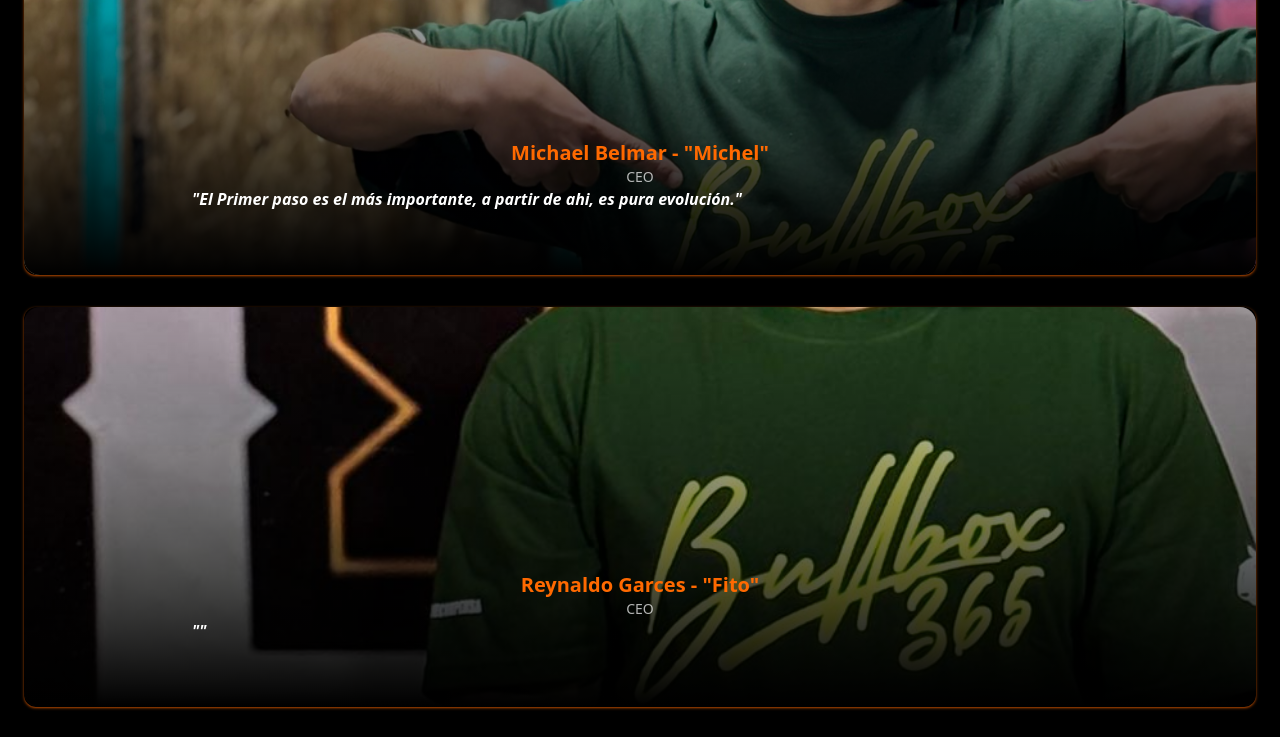
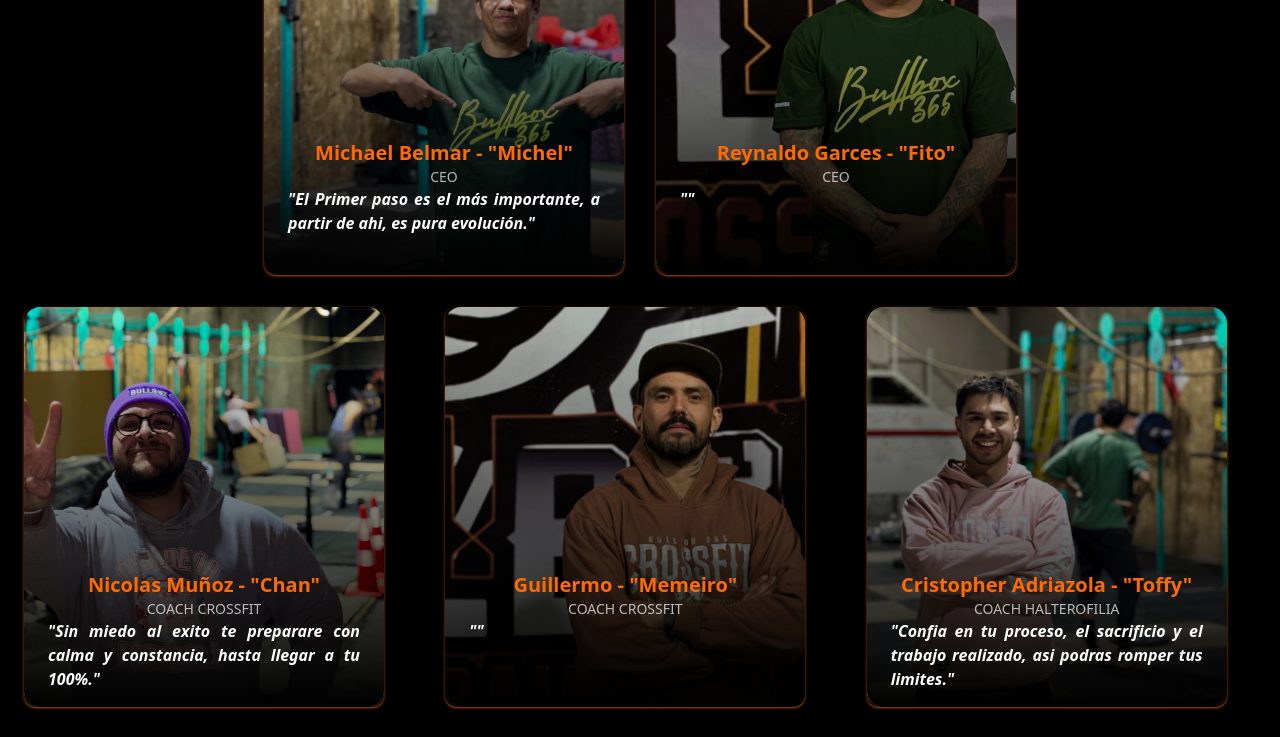
Before and after one commit to 0xTiaz/crossfit-bullbox-365, a React (Vite) app: page / in a window 1280 px wide. Shown: the part 1480-2217 px from the top of the page. Built offline with nearby package versions, Linux system fonts and the light colour scheme.

Commit message:
Added more testimonials and schedule images - Matias Figueroa

```diff
--- a/src/components/Coaches/Coaches.jsx
+++ b/src/components/Coaches/Coaches.jsx
@@ -13,12 +13,12 @@ const Coaches = ({ data }) => {
         </h2>
         <div className="mt-8 flex justify-center gap-8 flex-wrap">
           {data.slice(0, 2).map((coach, idx) => (
-            <CoachCard key={idx} {...coach} />
+            <CoachCard key={idx} {...coach} grid />
           ))}
         </div>
         <div className="mt-8 grid gap-8 grid-cols-1 md:grid-cols-3">
           {data.slice(2, 8).map((coach, idx) => (
-            <CoachCard key={idx} {...coach} />
+            <CoachCard key={idx} {...coach} grid />
           ))}
         </div>
       </div>
```
